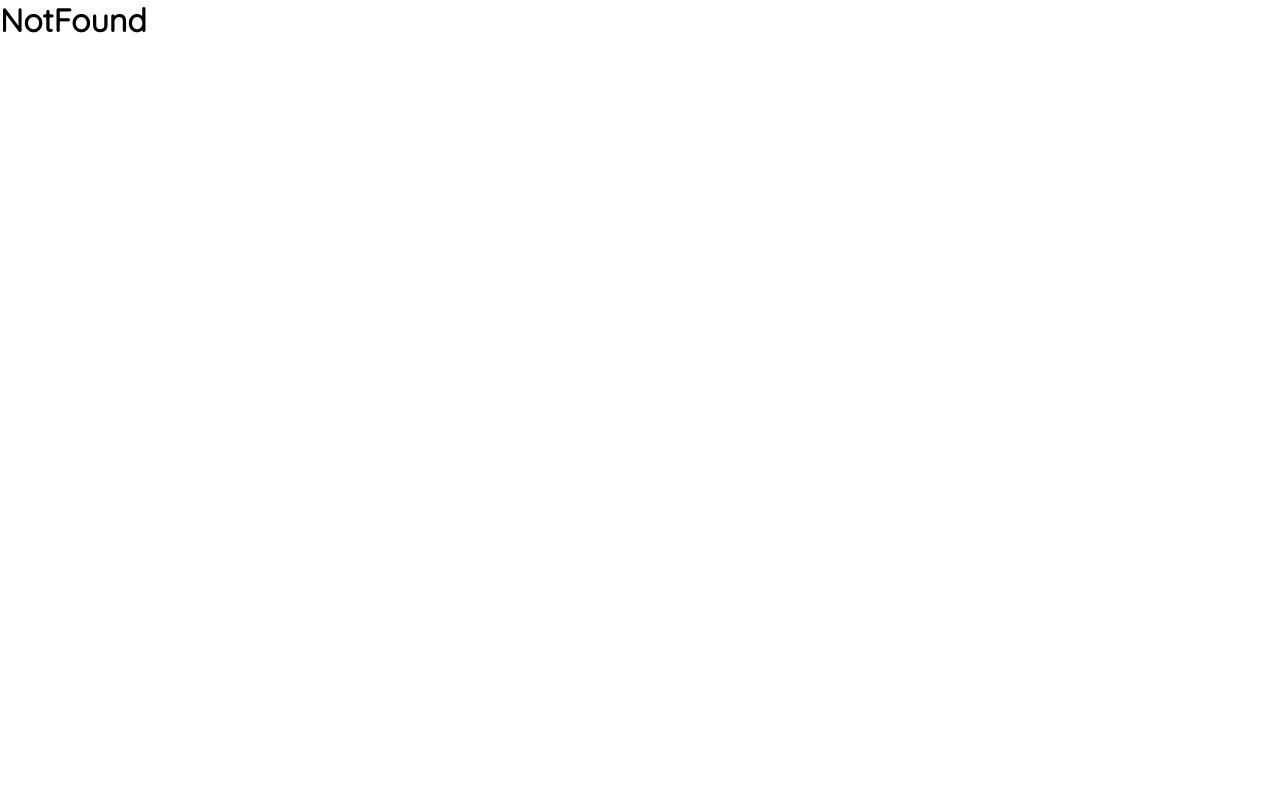
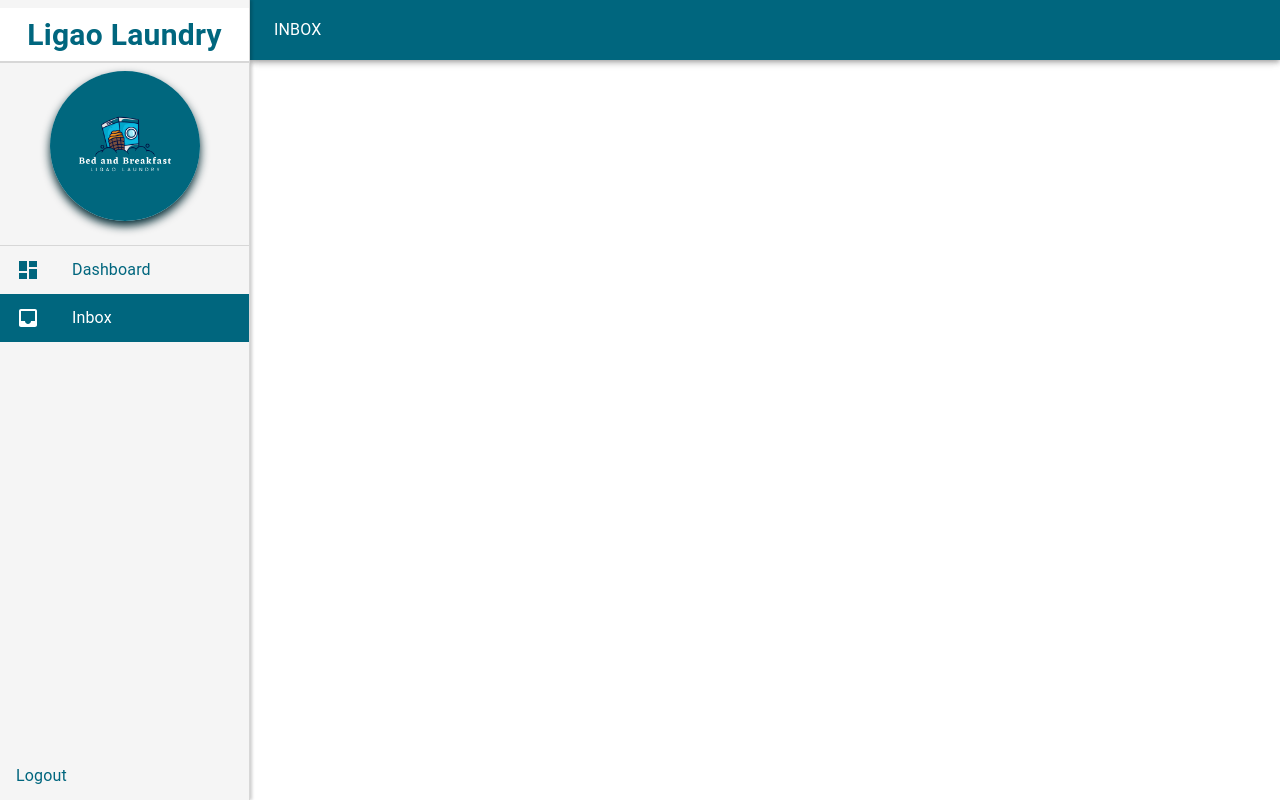
Before and after one commit to awyyyn/Ligao-Laundry-Administrator, a Next.js app: page /inbox in a window 1280 px wide. Before the commit this address had no page. Built offline with nearby package versions, Linux system fonts and the light colour scheme.

Commit message:
add hero image

```diff
--- /dev/null
+++ b/src/pages/inbox/index.js
@@ -0,0 +1,13 @@
+import React from 'react'
+import LayoutAdmin from '../layouts/adminlayout'
+import { Box } from '@mui/material'
+
+export default function index() {
+    return (
+        <LayoutAdmin>
+            <Box>
+
+            </Box>
+        </LayoutAdmin>
+    )
+}
```
Also changed, not shown: 1 other file (tests, documents, lock files or other folders).
